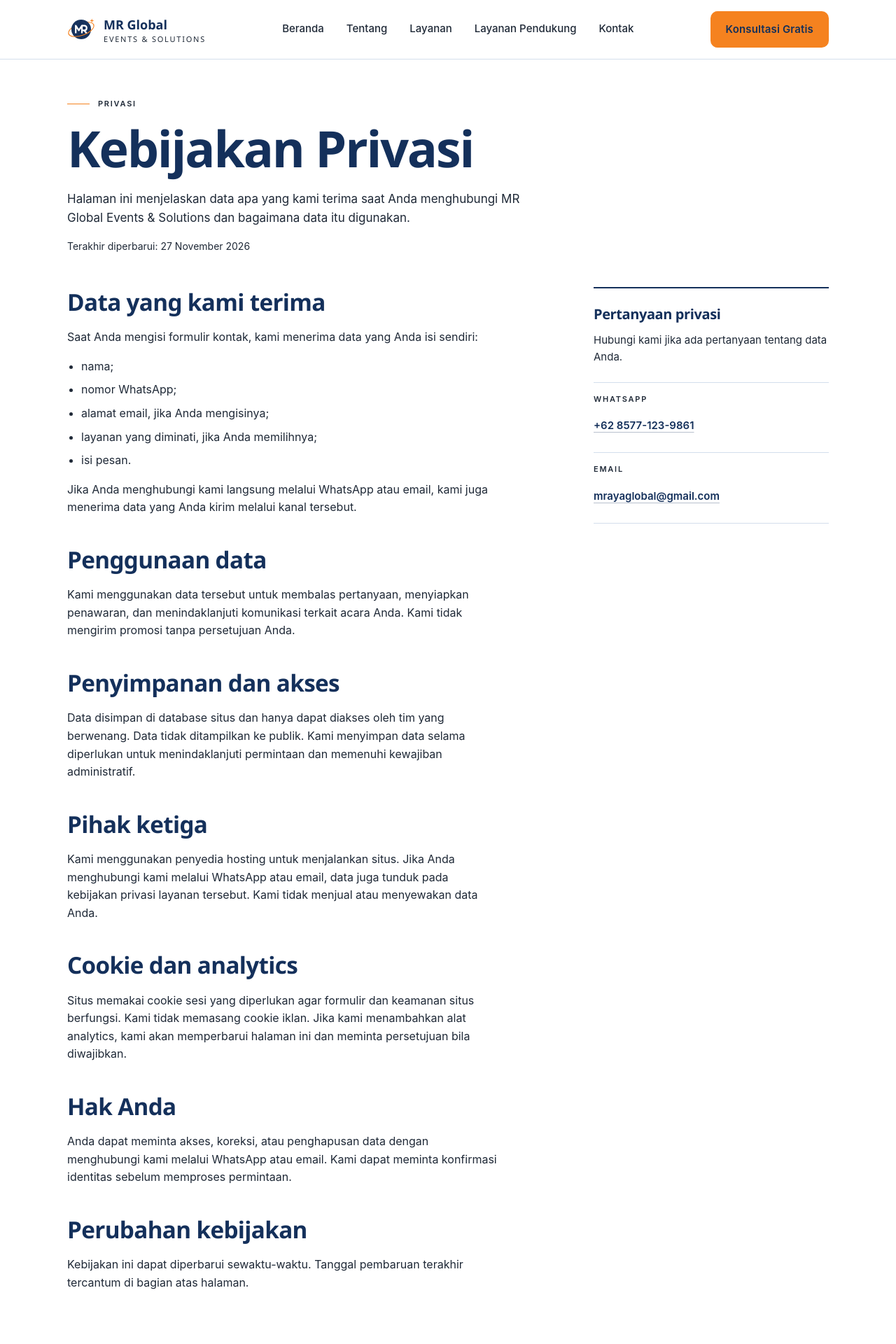
After one commit to kamachiii/EO-Web-Freelance, a Laravel app: page /kebijakan-privasi in a window 1280 px wide. The commit adds this page. Shown: the top 1920 px of the page at 70% size. Run offline with Laravel 12, Linux system fonts and the light colour scheme; style sheets or scripts are compiled from the project's sources; some web fonts are replaced.

Commit message:
feat: tambah halaman kebijakan privasi

```diff
--- /dev/null
+++ b/app/Http/Controllers/PrivacyController.php
@@ -0,0 +1,15 @@
+<?php
+
+namespace App\Http\Controllers;
+
+use Illuminate\Contracts\View\View;
+
+class PrivacyController extends Controller
+{
+    public function __invoke(): View
+    {
+        return view('privacy', [
+            'seo' => config('site.seo.privacy'),
+        ]);
+    }
+}
--- a/app/Http/Controllers/SitemapController.php
+++ b/app/Http/Controllers/SitemapController.php
@@ -19,6 +19,7 @@ class SitemapController extends Controller
             route('services.index'),
             route('supporting-services.index'),
             route('contact'),
+            route('privacy'),
         ];
 
         foreach (Service::active()->get() as $service) {
--- a/config/site.php
+++ b/config/site.php
@@ -170,6 +170,10 @@ return [
             'title' => 'Kontak dan Konsultasi Gratis | MR Global Events & Solutions',
             'description' => 'Konsultasi gratis via WhatsApp, atau kirim pesan untuk meminta penawaran acara perusahaan, instansi, komunitas, dan sekolah.',
         ],
+        'privacy' => [
+            'title' => 'Kebijakan Privasi | MR Global Events & Solutions',
+            'description' => 'Cara MR Global Events & Solutions mengumpulkan, menggunakan, dan menyimpan data yang Anda kirim melalui situs ini.',
+        ],
     ],
 
     // Section yang isinya belum ada dari klien disembunyikan sampai datanya masuk.
--- a/resources/views/components/footer.blade.php
+++ b/resources/views/components/footer.blade.php
@@ -94,7 +94,14 @@
 
     <div class="border-t border-white/15">
         <x-container class="flex flex-col gap-2 py-6 text-small lg:flex-row lg:items-center lg:justify-between lg:gap-10">
-            <p>&copy; {{ date('Y') }} {{ config('site.name') }}</p>
+            <div class="flex flex-wrap items-center gap-x-4 gap-y-1">
+                <p>&copy; {{ date('Y') }} {{ config('site.name') }}</p>
+                <a href="{{ route('privacy') }}"
+                   @if (request()->routeIs('privacy')) aria-current="page" @endif
+                   class="inline-flex min-h-11 items-center underline decoration-white/40 underline-offset-4 transition-colors duration-150 hover:decoration-white">
+                    Kebijakan Privasi
+                </a>
+            </div>
             <p class="text-mist lg:pr-16 lg:text-right">Event organizer untuk perusahaan, instansi, komunitas, universitas, dan sekolah.</p>
         </x-container>
     </div>
--- /dev/null
+++ b/resources/views/privacy.blade.php
@@ -0,0 +1,141 @@
+@use('App\Support\WhatsApp')
+
+<x-layout :title="$seo['title']" :description="$seo['description']">
+    <section class="bg-white pb-16 pt-10 lg:pb-24 lg:pt-14" aria-labelledby="judul-privasi">
+        <x-container>
+            <div class="max-w-3xl">
+                <x-eyebrow>Privasi</x-eyebrow>
+
+                <h1 id="judul-privasi" class="mt-5 font-display text-display font-bold tracking-display text-navy">
+                    Kebijakan Privasi
+                </h1>
+
+                <p class="mt-6 max-w-prose text-lead text-charcoal">
+                    Halaman ini menjelaskan data apa yang kami terima saat Anda menghubungi MR Global Events &amp; Solutions
+                    dan bagaimana data itu digunakan.
+                </p>
+
+                <p class="mt-4 text-small text-charcoal">Terakhir diperbarui: 27 November 2026</p>
+            </div>
+
+            <div class="mt-12 grid gap-12 lg:grid-cols-12 lg:gap-10">
+                <div class="space-y-10 lg:col-span-7">
+                    <section aria-labelledby="data-yang-kami-terima">
+                        <h2 id="data-yang-kami-terima" class="font-display text-quote font-bold tracking-heading text-navy">
+                            Data yang kami terima
+                        </h2>
+                        <p class="mt-4 max-w-prose text-body-lg text-charcoal">
+                            Saat Anda mengisi formulir kontak, kami menerima data yang Anda isi sendiri:
+                        </p>
+                        <ul class="mt-4 max-w-prose list-disc space-y-2 pl-5 text-body-lg text-charcoal">
+                            <li>nama;</li>
+                            <li>nomor WhatsApp;</li>
+                            <li>alamat email, jika Anda mengisinya;</li>
+                            <li>layanan yang diminati, jika Anda memilihnya;</li>
+                            <li>isi pesan.</li>
+                        </ul>
+                        <p class="mt-4 max-w-prose text-body-lg text-charcoal">
+                            Jika Anda menghubungi kami langsung melalui WhatsApp atau email, kami juga menerima data yang
+                            Anda kirim melalui kanal tersebut.
+                        </p>
+                    </section>
+
+                    <section aria-labelledby="penggunaan-data">
+                        <h2 id="penggunaan-data" class="font-display text-quote font-bold tracking-heading text-navy">
+                            Penggunaan data
+                        </h2>
+                        <p class="mt-4 max-w-prose text-body-lg text-charcoal">
+                            Kami menggunakan data tersebut untuk membalas pertanyaan, menyiapkan penawaran, dan
+                            menindaklanjuti komunikasi terkait acara Anda. Kami tidak mengirim promosi tanpa persetujuan
+                            Anda.
+                        </p>
+                    </section>
+
+                    <section aria-labelledby="penyimpanan-dan-akses">
+                        <h2 id="penyimpanan-dan-akses" class="font-display text-quote font-bold tracking-heading text-navy">
+                            Penyimpanan dan akses
+                        </h2>
+                        <p class="mt-4 max-w-prose text-body-lg text-charcoal">
+                            Data disimpan di database situs dan hanya dapat diakses oleh tim yang berwenang. Data tidak
+                            ditampilkan ke publik. Kami menyimpan data selama diperlukan untuk menindaklanjuti permintaan
+                            dan memenuhi kewajiban administratif.
+                        </p>
+                    </section>
+
+                    <section aria-labelledby="pihak-ketiga">
+                        <h2 id="pihak-ketiga" class="font-display text-quote font-bold tracking-heading text-navy">
+                            Pihak ketiga
+                        </h2>
+                        <p class="mt-4 max-w-prose text-body-lg text-charcoal">
+                            Kami menggunakan penyedia hosting untuk menjalankan situs. Jika Anda menghubungi kami melalui
+                            WhatsApp atau email, data juga tunduk pada kebijakan privasi layanan tersebut. Kami tidak
+                            menjual atau menyewakan data Anda.
+                        </p>
+                    </section>
+
+                    <section aria-labelledby="cookie-dan-analytics">
+                        <h2 id="cookie-dan-analytics" class="font-display text-quote font-bold tracking-heading text-navy">
+                            Cookie dan analytics
+                        </h2>
+                        <p class="mt-4 max-w-prose text-body-lg text-charcoal">
+                            Situs memakai cookie sesi yang diperlukan agar formulir dan keamanan situs berfungsi. Kami
+                            tidak memasang cookie iklan. Jika kami menambahkan alat analytics, kami akan memperbarui
+                            halaman ini dan meminta persetujuan bila diwajibkan.
+                        </p>
+                    </section>
+
+                    <section aria-labelledby="hak-anda">
+                        <h2 id="hak-anda" class="font-display text-quote font-bold tracking-heading text-navy">
+                            Hak Anda
+                        </h2>
+                        <p class="mt-4 max-w-prose text-body-lg text-charcoal">
+                            Anda dapat meminta akses, koreksi, atau penghapusan data dengan menghubungi kami melalui
+                            WhatsApp atau email. Kami dapat meminta konfirmasi identitas sebelum memproses permintaan.
+                        </p>
+                    </section>
+
+                    <section aria-labelledby="perubahan-kebijakan">
+                        <h2 id="perubahan-kebijakan" class="font-display text-quote font-bold tracking-heading text-navy">
+                            Perubahan kebijakan
+                        </h2>
+                        <p class="mt-4 max-w-prose text-body-lg text-charcoal">
+                            Kebijakan ini dapat diperbarui sewaktu-waktu. Tanggal pembaruan terakhir tercantum di bagian
+                            atas halaman.
+                        </p>
+                    </section>
+                </div>
+
+                <aside class="lg:col-span-4 lg:col-start-9">
+                    <div class="border-t-2 border-navy pt-6">
+                        <h2 class="font-display text-card-lg font-bold tracking-heading text-navy">Pertanyaan privasi</h2>
+                        <p class="mt-3 max-w-prose text-body text-charcoal">
+                            Hubungi kami jika ada pertanyaan tentang data Anda.
+                        </p>
+
+                        <dl class="mt-6 border-t border-line">
+                            <div class="border-b border-line py-4">
+                                <dt class="text-label font-semibold uppercase tracking-label text-charcoal">WhatsApp</dt>
+                                <dd class="mt-2">
+                                    <a href="{{ WhatsApp::link() }}" target="_blank" rel="noopener"
+                                       class="inline-flex min-h-11 items-center break-all text-body font-semibold text-navy underline decoration-navy/30 underline-offset-4 transition-colors duration-150 hover:decoration-navy">
+                                        {{ WhatsApp::display() }}
+                                    </a>
+                                </dd>
+                            </div>
+
+                            <div class="border-b border-line py-4">
+                                <dt class="text-label font-semibold uppercase tracking-label text-charcoal">Email</dt>
+                                <dd class="mt-2">
+                                    <a href="mailto:{{ config('site.email') }}"
+                                       class="inline-flex min-h-11 items-center break-all text-body font-semibold text-navy underline decoration-navy/30 underline-offset-4 transition-colors duration-150 hover:decoration-navy">
+                                        {{ config('site.email') }}
+                                    </a>
+                                </dd>
+                            </div>
+                        </dl>
+                    </div>
+                </aside>
+            </div>
+        </x-container>
+    </section>
+</x-layout>
--- a/routes/web.php
+++ b/routes/web.php
@@ -3,6 +3,7 @@
 use App\Http\Controllers\AboutController;
 use App\Http\Controllers\ContactController;
 use App\Http\Controllers\HomeController;
+use App\Http\Controllers\PrivacyController;
 use App\Http\Controllers\RobotstxtController;
 use App\Http\Controllers\ServiceController;
 use App\Http\Controllers\ServiceDetailController;
@@ -18,6 +19,7 @@ Route::get('/layanan', ServiceController::class)->name('services.index');
 Route::get('/layanan/{service}', ServiceDetailController::class)->name('services.show');
 Route::get('/layanan-pendukung', SupportingServiceController::class)->name('supporting-services.index');
 Route::get('/kontak', ContactController::class)->name('contact');
+Route::get('/kebijakan-privasi', PrivacyController::class)->name('privacy');
 
 // Batasi spam dari form Kontak (docs/AGENTS.md bagian 11).
 Route::post('/kontak', StoreInquiryController::class)
```
Also changed, not shown: resources/views/contact.blade.php (+7 -1 lines), tests/Feature/PagesTest.php (+13 -0 lines), tests/Feature/SitemapTest.php (+2 -1 lines), 3 other files.
